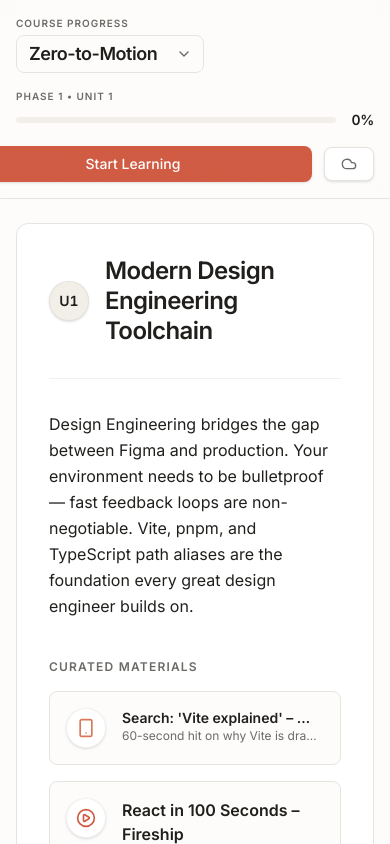
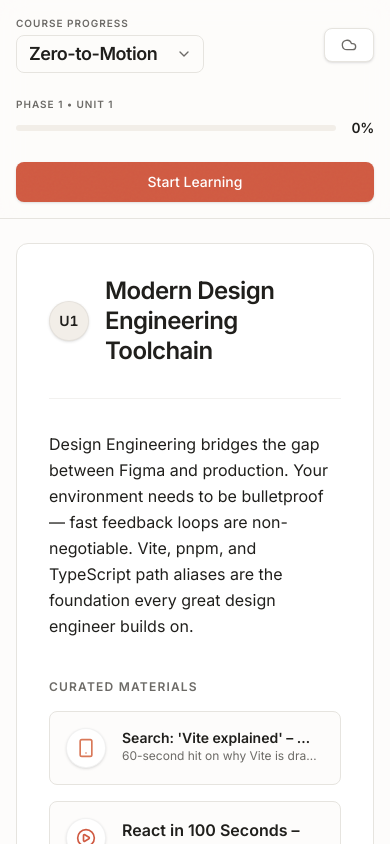
Before and after one commit to Kashy222/learner-courses, a React (Vite) app: page / in a window 390 px wide. Shown: the top 844 px of the page. Built offline with nearby package versions, Linux system fonts and the light colour scheme; a web font is replaced by a local one.

Commit message:
fix: Unicorn-level mobile responsiveness and visible sidebar

```diff
--- a/src/LearningPlatform.tsx
+++ b/src/LearningPlatform.tsx
@@ -207,9 +207,9 @@ export const LearningPlatform: React.FC = () => {
     <div className="min-h-screen bg-anthropic-bg text-anthropic-text font-sans relative">
       <div className="bg-noise" />
       {/* Top Sticky Navigation Component Row */}
-      <nav className="sticky top-0 z-50 bg-anthropic-bg/80 backdrop-blur-md border-b border-anthropic-border px-4 sm:px-6 py-4 flex flex-col sm:flex-row justify-between items-start sm:items-center gap-4 sm:gap-0">
+      <nav className="sticky top-0 z-50 bg-anthropic-bg/80 backdrop-blur-md border-b border-anthropic-border px-4 sm:px-6 py-4 flex flex-wrap sm:flex-nowrap items-center justify-between gap-y-4">
         {/* Left Container */}
-        <div className="flex flex-col gap-1 w-full sm:w-1/4">
+        <div className="flex flex-col gap-1 w-1/2 sm:w-1/4 order-1">
           <span className="text-[10px] font-bold tracking-widest text-anthropic-muted uppercase">
             Course Progress
           </span>
@@ -228,7 +228,7 @@ export const LearningPlatform: React.FC = () => {
         </div>
 
         {/* Center: Compact Progress Tracker */}
-        <div className="flex-1 flex flex-col justify-center items-center w-full sm:w-1/2 px-0 sm:px-8 gap-1.5">
+        <div className="flex-1 flex flex-col justify-center items-center w-full sm:w-1/2 px-0 sm:px-8 gap-1.5 order-3 sm:order-2 mt-2 sm:mt-0">
           <div className="text-[10px] font-bold tracking-widest text-anthropic-muted uppercase text-left w-full max-w-md mx-auto flex items-center gap-2">
             <span>
               Phase {activeData.find(m => m.id === activeModuleId)?.phase.split(':')[0]} • Unit {activeData.find(m => m.id === activeModuleId)?.unit.replace('U', '')}
@@ -249,10 +249,11 @@ export const LearningPlatform: React.FC = () => {
         </div>
 
         {/* Right Container */}
-        <div className="flex items-center justify-end gap-3 w-full sm:w-1/4">
+        <div className="flex items-center justify-end gap-3 w-1/2 sm:w-1/4 order-2 sm:order-3">
+          {/* Desktop Start Learning Button */}
           <button
             onClick={handleResume}
-            className="w-full sm:w-auto bg-anthropic-accent hover:bg-anthropic-accentHover text-white px-5 py-2 rounded-lg text-sm font-medium transition-colors shadow-sm shrink-0"
+            className="hidden sm:block bg-anthropic-accent hover:bg-anthropic-accentHover text-white px-5 py-2 rounded-lg text-sm font-medium transition-colors shadow-sm shrink-0"
           >
             {completedCount === 0 ? "Start Learning" : "Resume Learning"}
           </button>
@@ -329,6 +330,16 @@ export const LearningPlatform: React.FC = () => {
             )}
           </div>
         </div>
+
+        {/* Mobile Start Learning Button */}
+        <div className="w-full order-4 sm:hidden mt-2">
+          <button
+            onClick={handleResume}
+            className="w-full bg-anthropic-accent hover:bg-anthropic-accentHover text-white px-5 py-2.5 rounded-lg text-sm font-medium transition-colors shadow-sm"
+          >
+            {completedCount === 0 ? "Start Learning" : "Resume Learning"}
+          </button>
+        </div>
       </nav>
 
       {/* Primary Split Grid Workspace */}
@@ -349,7 +360,7 @@ export const LearningPlatform: React.FC = () => {
           </div>
 
           {/* Right Column (Fixed Layout Area) */}
-          <div className="hidden lg:block">
+          <div className="block mt-6 lg:mt-0">
             <Sidebar
               activeId={activeModuleId}
               completedModules={completedModules}
```
